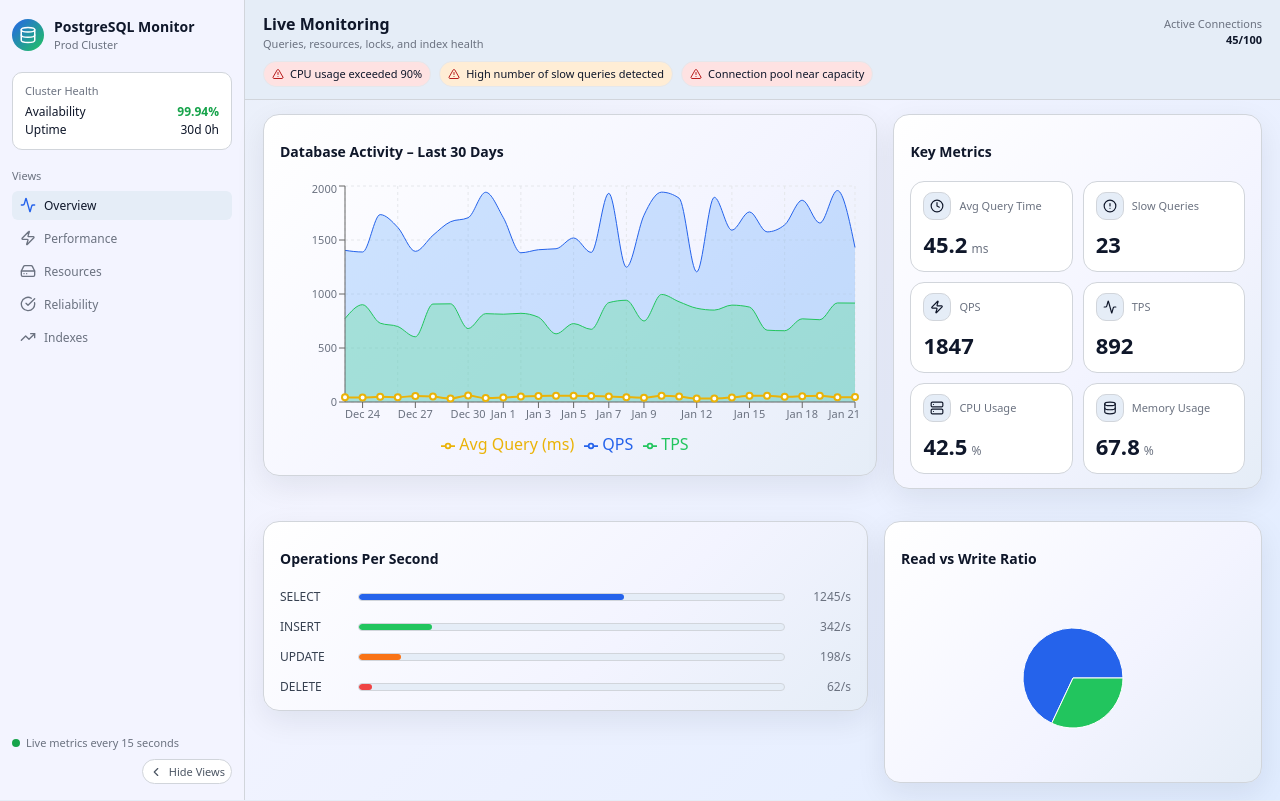
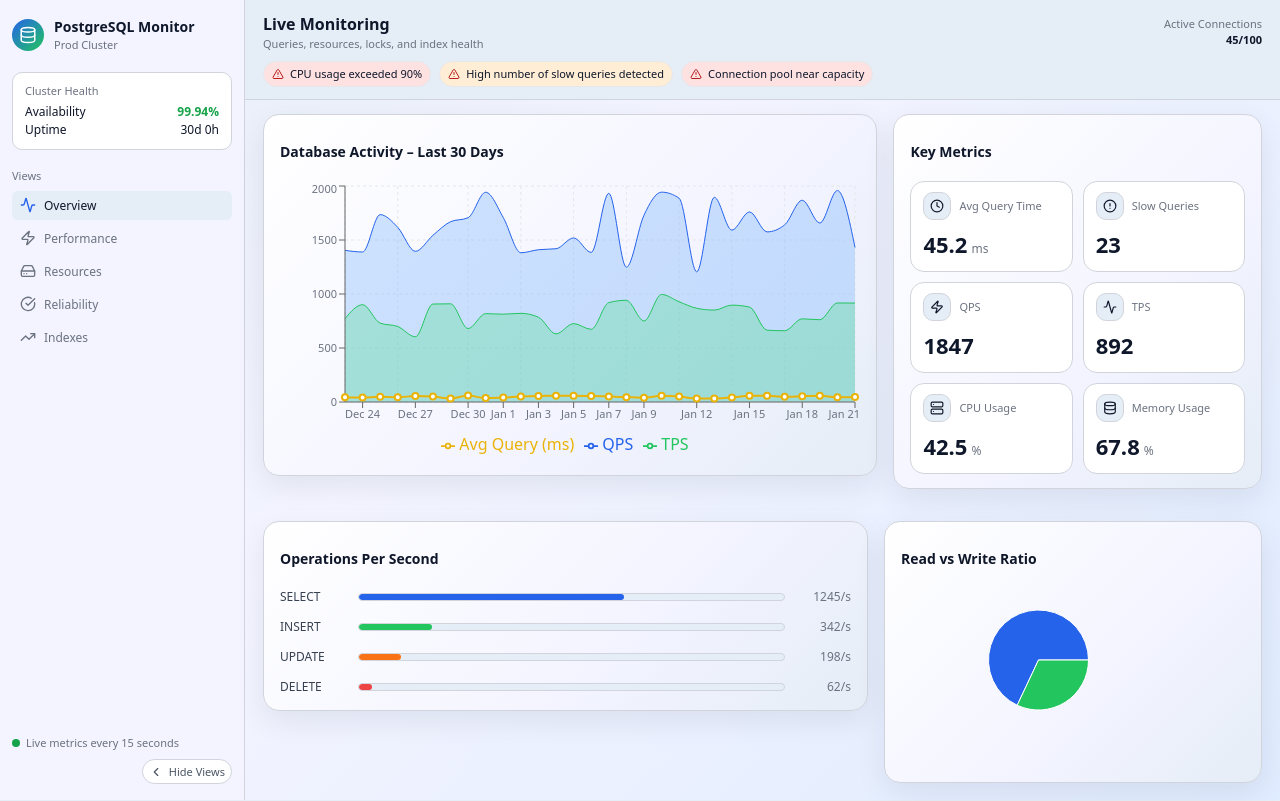
Before and after one commit to DilipViharika/pg-monitor-dashboard, a React (Vite) app: page / in a window 1280 px wide. Built offline with nearby package versions, Linux system fonts and the light colour scheme.

Commit message:
Refactor PostgreSQLMonitor component: adjust width and height of 'Read vs Write Ratio' card for improved layout consistency

```diff
--- a/src/PostgreSQLMonitor.jsx
+++ b/src/PostgreSQLMonitor.jsx
@@ -444,7 +444,7 @@ const PostgreSQLMonitor = () => {
           {sectionCard(
             'Read vs Write Ratio', // Adjusted card title for consistency
             <div style={{ height: 180 }}>
-              <ResponsiveContainer width="100%" height="100%">
+              <ResponsiveContainer width="80%" height="80%">
                 <PieChart>
                   <Pie
                     data={[
```
